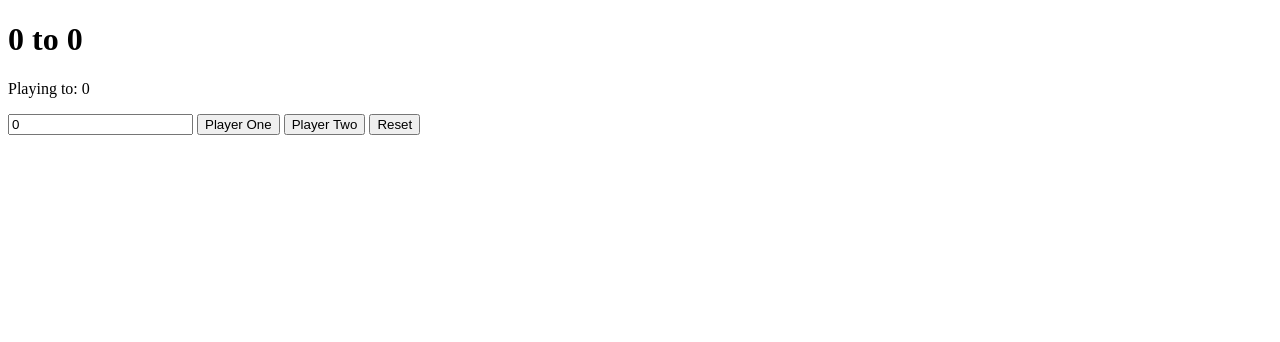
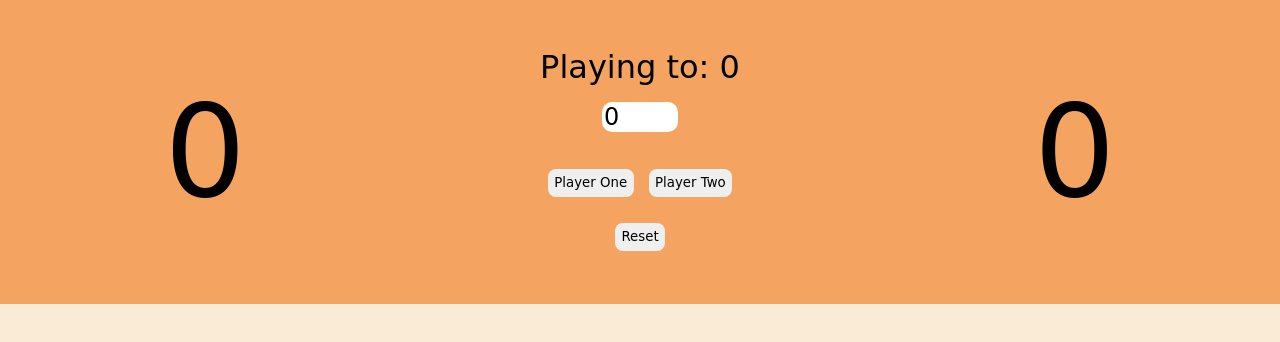
Before and after one commit to TheoPIERSON/ScoreKeeper, a plain HTML site: page index.html in a window 1280 px wide. Drawn offline with Linux system fonts and the light colour scheme; a web font is replaced by a local one.

Commit message:
build: create css file and finish page's style

```diff
--- a/index.html
+++ b/index.html
@@ -3,15 +3,26 @@
   <head>
     <meta charset="UTF-8" />
     <meta name="viewport" content="width=device-width, initial-scale=1.0" />
+    <link rel="stylesheet" href="style.css" />
+    <link rel="preconnect" href="https://fonts.googleapis.com" />
+    <link rel="preconnect" href="https://fonts.gstatic.com" crossorigin />
+    <link href="https://fonts.googleapis.com/css2?family=Bagel+Fat+One&display=swap" rel="stylesheet" />
     <title>Document</title>
   </head>
   <body>
-    <h1><span id="playerOne">0</span> to <span id="playerTwo">0</span></h1>
-    <p>Playing to: <span id="endScore">0</span></p>
-    <input id="inputGoal" type="number" value="0" />
-    <button id="playerOneButton">Player One</button>
-    <button id="playerTwoButton">Player Two</button>
-    <button id="resetButton">Reset</button>
+    <main>
+      <span id="playerOne">0</span>
+      <div class="hero">
+        <p>Playing to: <span id="endScore">0</span></p>
+        <input id="inputGoal" type="number" value="0" />
+        <div class="inputs">
+          <button id="playerOneButton">Player One</button>
+          <button id="playerTwoButton">Player Two</button>
+        </div>
+        <button id="resetButton">Reset</button>
+      </div>
+      <span id="playerTwo">0</span>
+    </main>
     <script src="main.js"></script>
   </body>
 </html>
--- /dev/null
+++ b/style.css
@@ -0,0 +1,48 @@
+* {
+  margin: 0%;
+  font-family: "Bagel Fat One", cursive;
+}
+body {
+  background-color: antiquewhite;
+}
+.inputs {
+  padding: 1rem;
+}
+main {
+  background-color: sandybrown;
+  padding: 2rem;
+  display: flex;
+  justify-content: space-around;
+  align-items: center;
+}
+.hero {
+  text-align: center;
+  padding: 1rem;
+}
+p {
+  font-size: 2rem;
+}
+#inputGoal {
+  border: 0px;
+  width: 4.5rem;
+  font-size: 1.5rem;
+  margin: 1rem;
+  border-radius: 10px;
+}
+#playerOne,
+#playerTwo {
+  font-size: 8rem;
+}
+#playerOneButton,
+#playerTwoButton,
+#resetButton {
+  border-radius: 8px;
+  border: 0px;
+  padding: 0.4rem;
+  margin: 5px;
+}
+#playerOneButton:active,
+#playerTwoButton:active,
+#resetButton:active {
+  background-color: rgb(178, 178, 178);
+}
```
